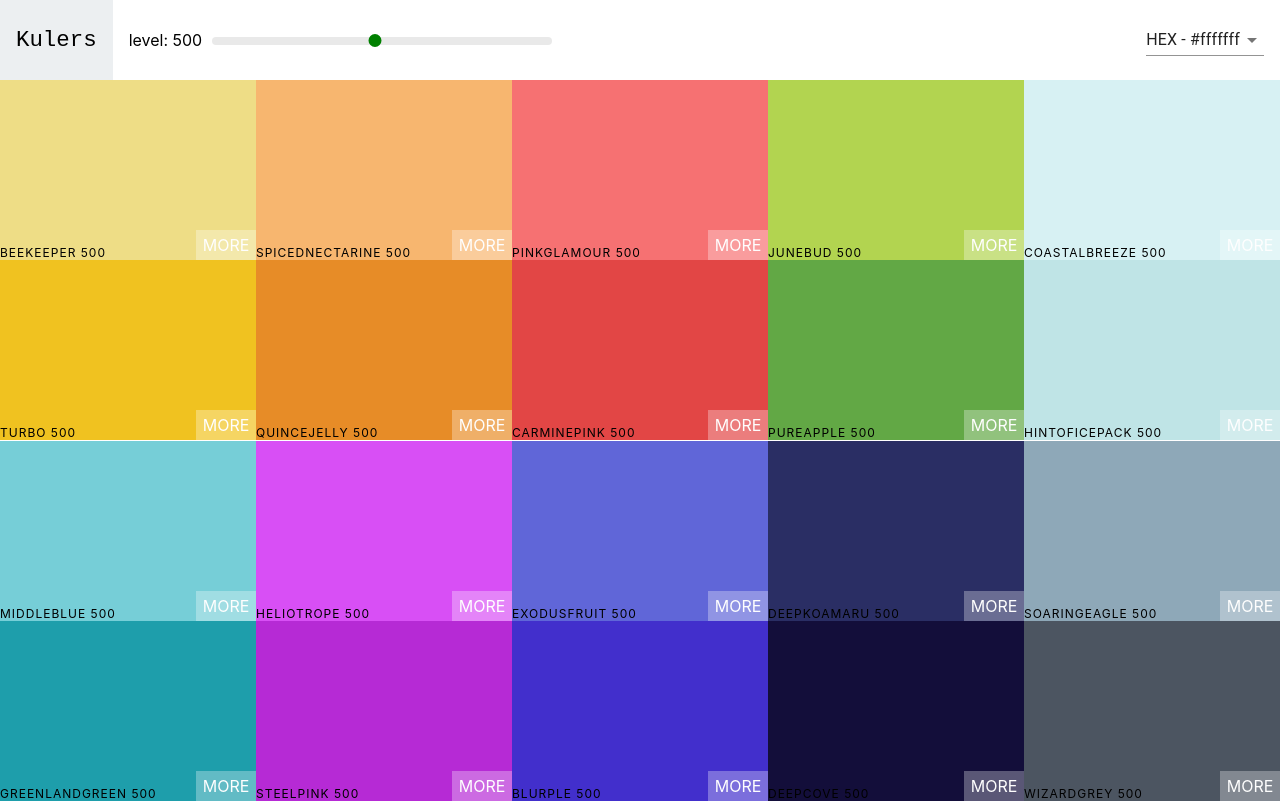
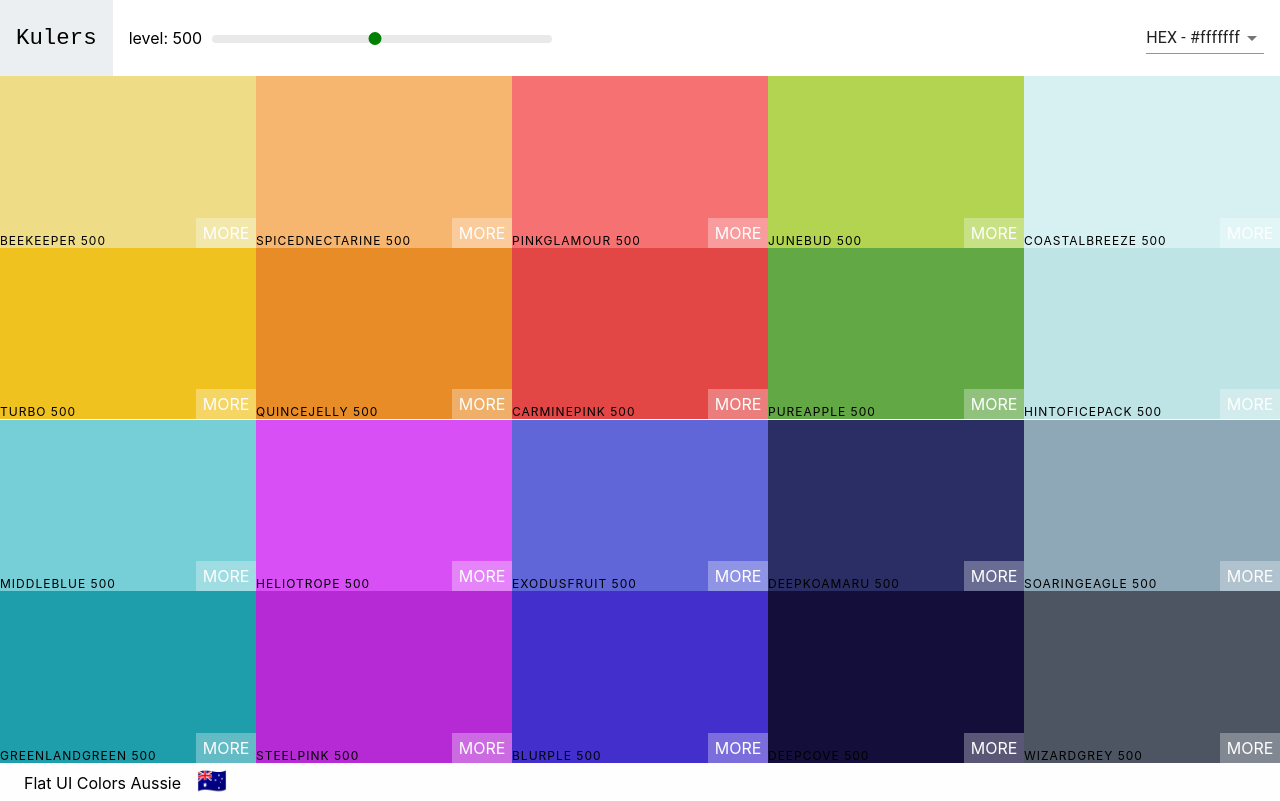
Before and after one commit to Moonbladez/colors, a React (Create React App) app: page /palette/flat-ui-colors-american in a window 1280 px wide. Built offline with nearby package versions, Linux system fonts and the light colour scheme.

Commit message:
added footer

```diff
--- /dev/null
+++ b/src/Footer/Footer.css
@@ -0,0 +1,12 @@
+.footer {
+    height: 5vh;
+    background-color: #fefefe;
+    display: flex;
+    justify-content: flex-end;
+    align-items: center;
+}
+
+.emoji {
+    font-size: 1.5rem;
+    margin: 0 1rem;
+}
--- /dev/null
+++ b/src/Footer/Footer.jsx
@@ -0,0 +1,18 @@
+import React, { Component } from "react";
+
+import Container from "@material-ui/core/Container";
+
+import "./Footer.css";
+
+export class Footer extends Component {
+	render() {
+		return (
+			<footer className='footer'>
+				<Container>
+					{this.props.colors.paletteName}
+					<span className='emoji'>{this.props.colors.emoji}</span>
+				</Container>
+			</footer>
+		);
+	}
+}
--- a/src/Palette/Palette.css
+++ b/src/Palette/Palette.css
@@ -1,5 +1,7 @@
 .Palette {
     height: 100vh;
+    display: flex;
+    flex-direction: column;
 }
 
 .Palette-colors {
--- a/src/Palette/Palette.jsx
+++ b/src/Palette/Palette.jsx
@@ -4,6 +4,7 @@
 
 import { ColorBox } from "../ColorBox/ColorBox";
 import { Navbar } from "../Navbar/Navbar";
+import { Footer } from "../Footer/Footer";
 
 import "./Palette.css";
 
@@ -37,7 +38,7 @@
 					handleChange={this.changeFormat}
 				/>
 				<div className='Palette-colors'>{colorBoxes}</div>
-				{/* fiiter goes here */}
+				<Footer colors={this.props.palette} />
 			</div>
 		);
 	}
```
